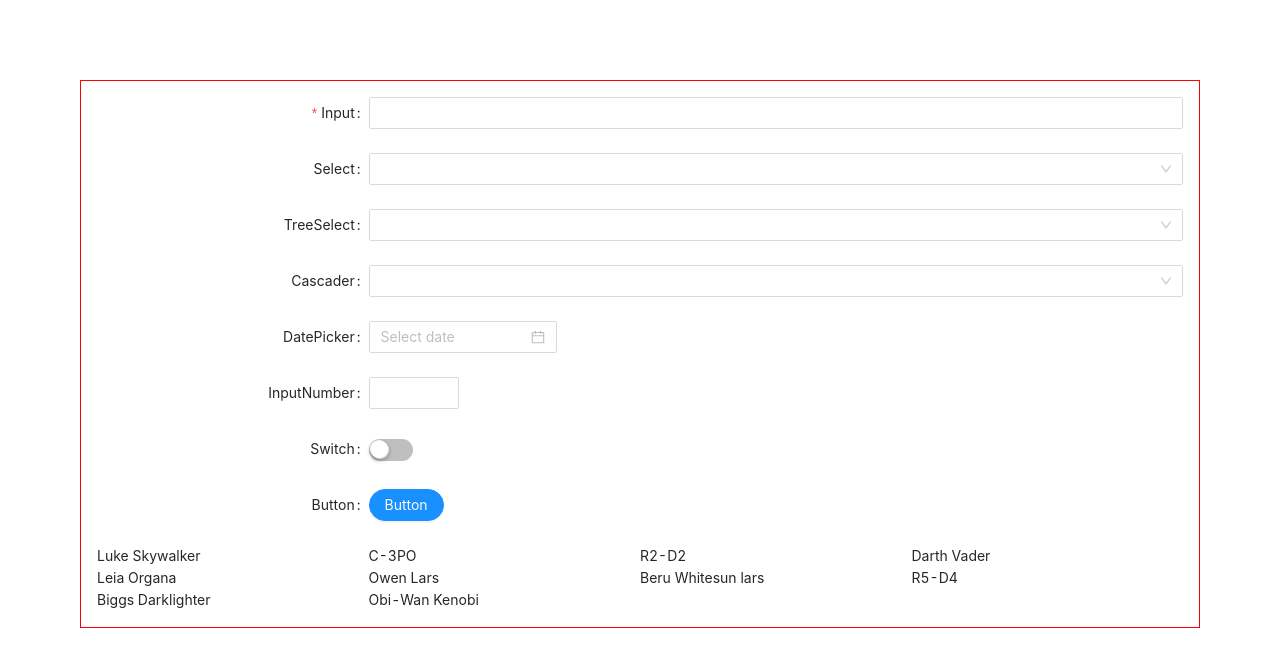
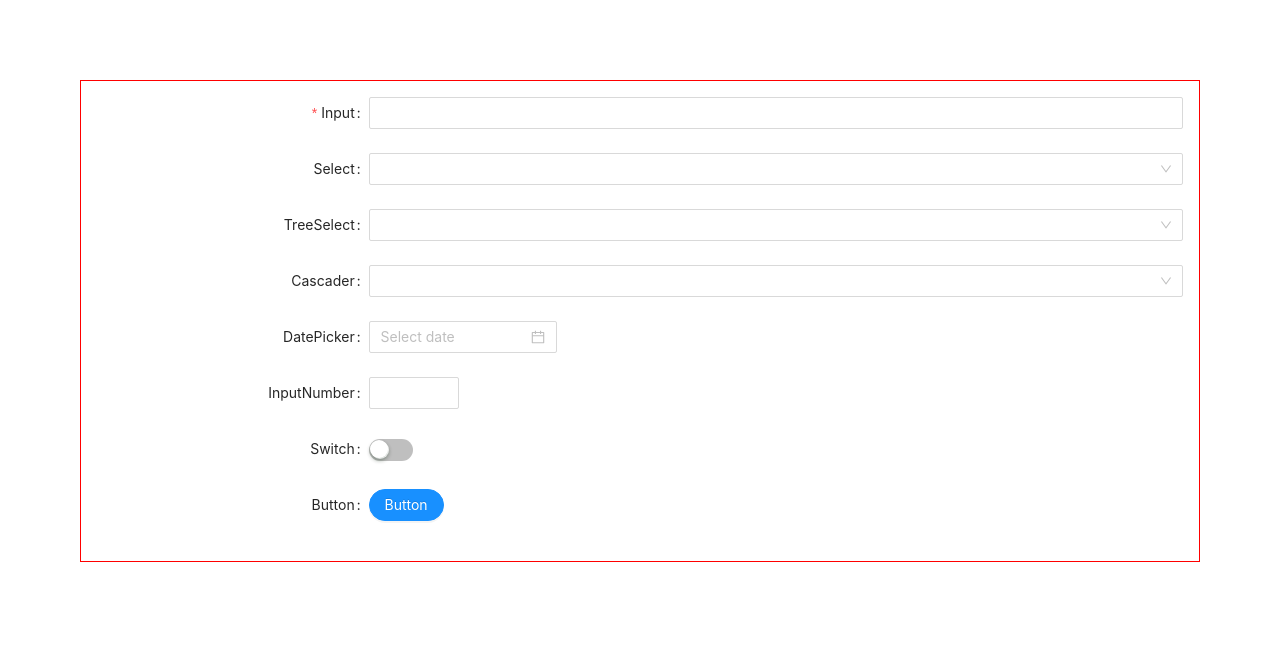
Before and after one commit to npkumar/antd-nextjs-ts-eslint-prettier-serverless-demo, a Next.js app: page / in a window 1280 px wide. Shown: the top 646 px of the page. Built offline with nearby package versions, Linux system fonts and the light colour scheme.

Commit message:
Remove api route dep

```diff
--- a/pages/index.tsx
+++ b/pages/index.tsx
@@ -2,18 +2,8 @@ import React from 'react'
 import Head from 'next/head'
 import styles from '../styles/Home.module.scss'
 import FormDemo from '../components/FormDemo'
-import useSWR from 'swr'
-import Person from '../components/Person'
-import { Row, Col } from 'antd'
-
-const fetcher = (url) => fetch(url).then((res) => res.json())
 
 export default function Home() {
-  const { data, error } = useSWR('/api/people', fetcher)
-
-  if (error) return <div>Failed to load</div>
-  if (!data) return <div>Loading...</div>
-
   return (
     <div className={styles.container}>
       <Head>
@@ -23,14 +13,6 @@ export default function Home() {
 
       <main className={styles.main}>
         <FormDemo />
-
-        <Row>
-          {data.map((p, i) => (
-            <Col span={6} key={i}>
-              <Person person={p} />
-            </Col>
-          ))}
-        </Row>
       </main>
     </div>
   )
```
